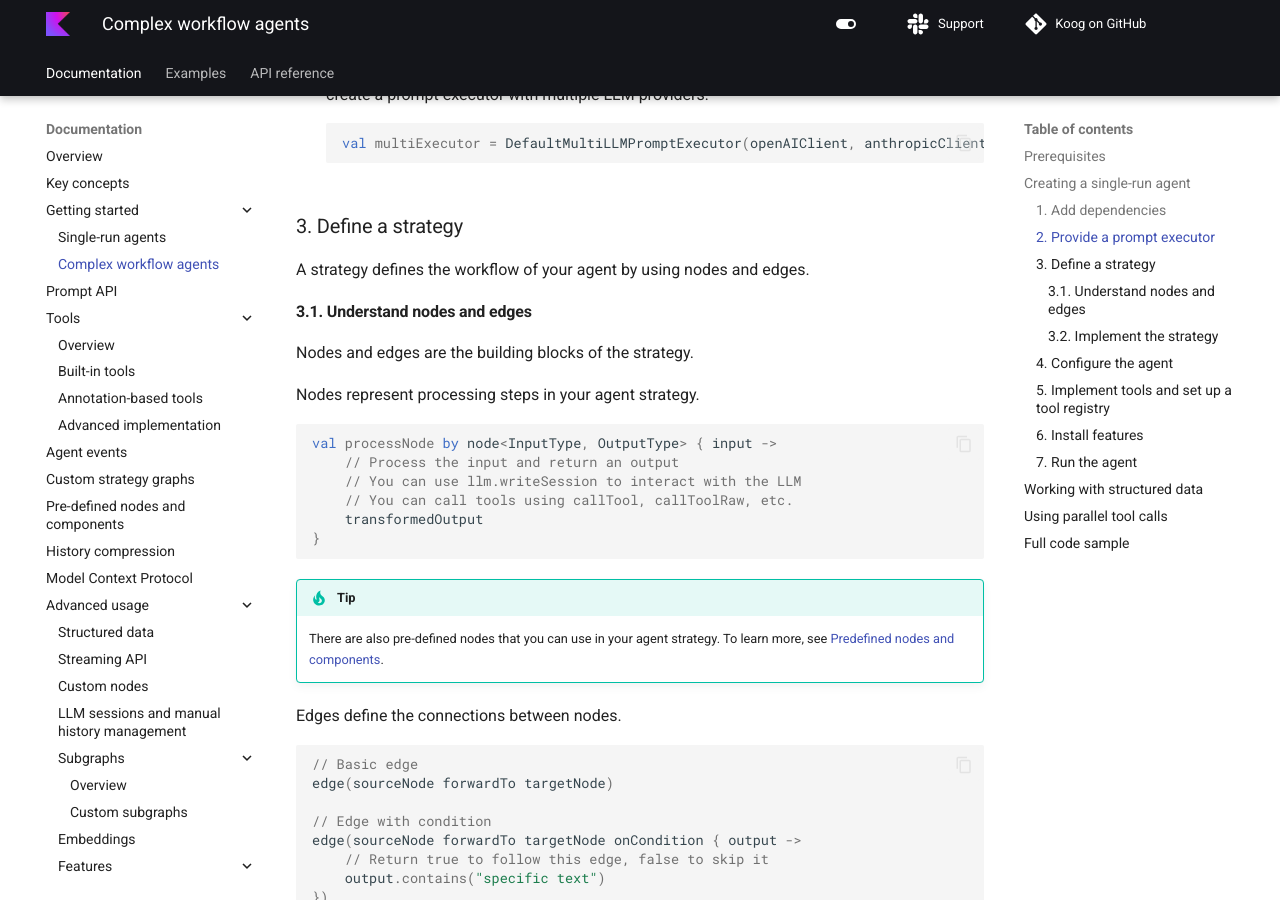
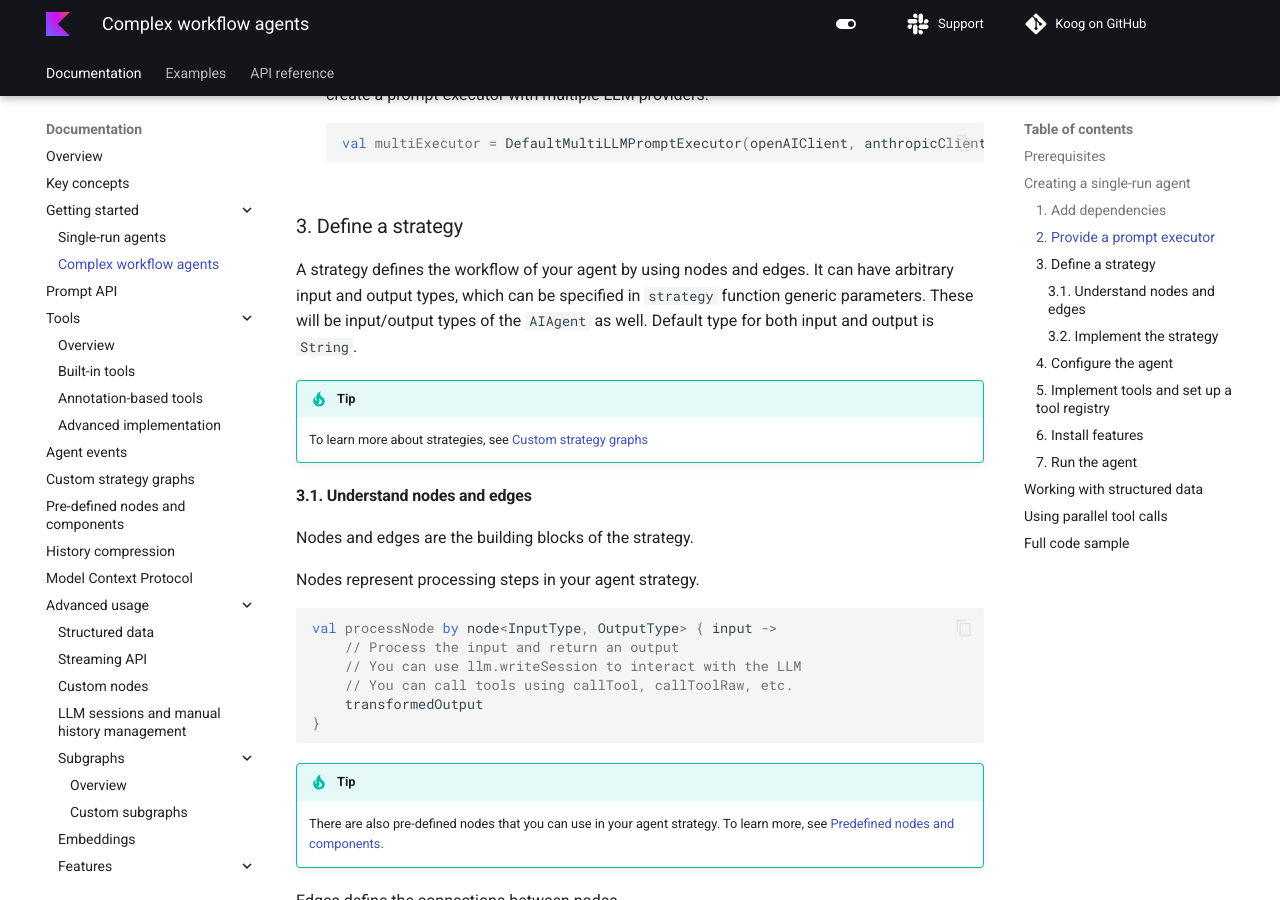
Before and after one commit to JetBrains/koog-docs, an MkDocs documentation site: the page built from docs/complex-workflow-agents.md, in a window 1280 px wide and 900 px high, scrolled down 1561 px. Built offline with MkDocs 1.6.1 and Material for MkDocs 9.7.7, drawn with Linux system fonts in a browser that asks for light colours; comment, search, counter and statistics services are not loaded; some of the changed text lies outside the part shown.

Commit message:
Update docs with custom input/output types support for agent and strategy (#55)

```diff
--- a/docs/complex-workflow-agents.md
+++ b/docs/complex-workflow-agents.md
@@ -1,6 +1,7 @@
 # Complex workflow agents
 
-In addition to single-run agents, the `AIAgent` class lets you build agents that handle complex workflows by defining custom strategies, tools, and configurations.
+In addition to single-run agents, the `AIAgent` class lets you build agents that handle complex workflows by defining
+custom strategies, tools, configurations, and custom input/output types.
 
 The process of creating and configuring such an agent typically includes the following steps:
 
@@ -61,7 +62,12 @@ val multiExecutor = DefaultMultiLLMPromptExecutor(openAIClient, anthropicClient,
 
 ### 3. Define a strategy
 
-A strategy defines the workflow of your agent by using nodes and edges.
+A strategy defines the workflow of your agent by using nodes and edges. It can have arbitrary input and output types,
+which can be specified in `strategy` function generic parameters. These will be input/output types of the `AIAgent` as well.
+Default type for both input and output is `String`.
+
+!!! tip
+    To learn more about strategies, see [Custom strategy graphs](custom-strategy-graphs.md)
 
 #### 3.1. Understand nodes and edges
 
```
Also changed, not shown: other parts of docs/complex-workflow-agents.md (+1 -1 lines), docs/custom-strategy-graphs.md (+3 -2 lines), docs/prompt-api.md (+1 -0 lines), docs/single-run-agents.md (+1 -1 lines), 1 other file.
